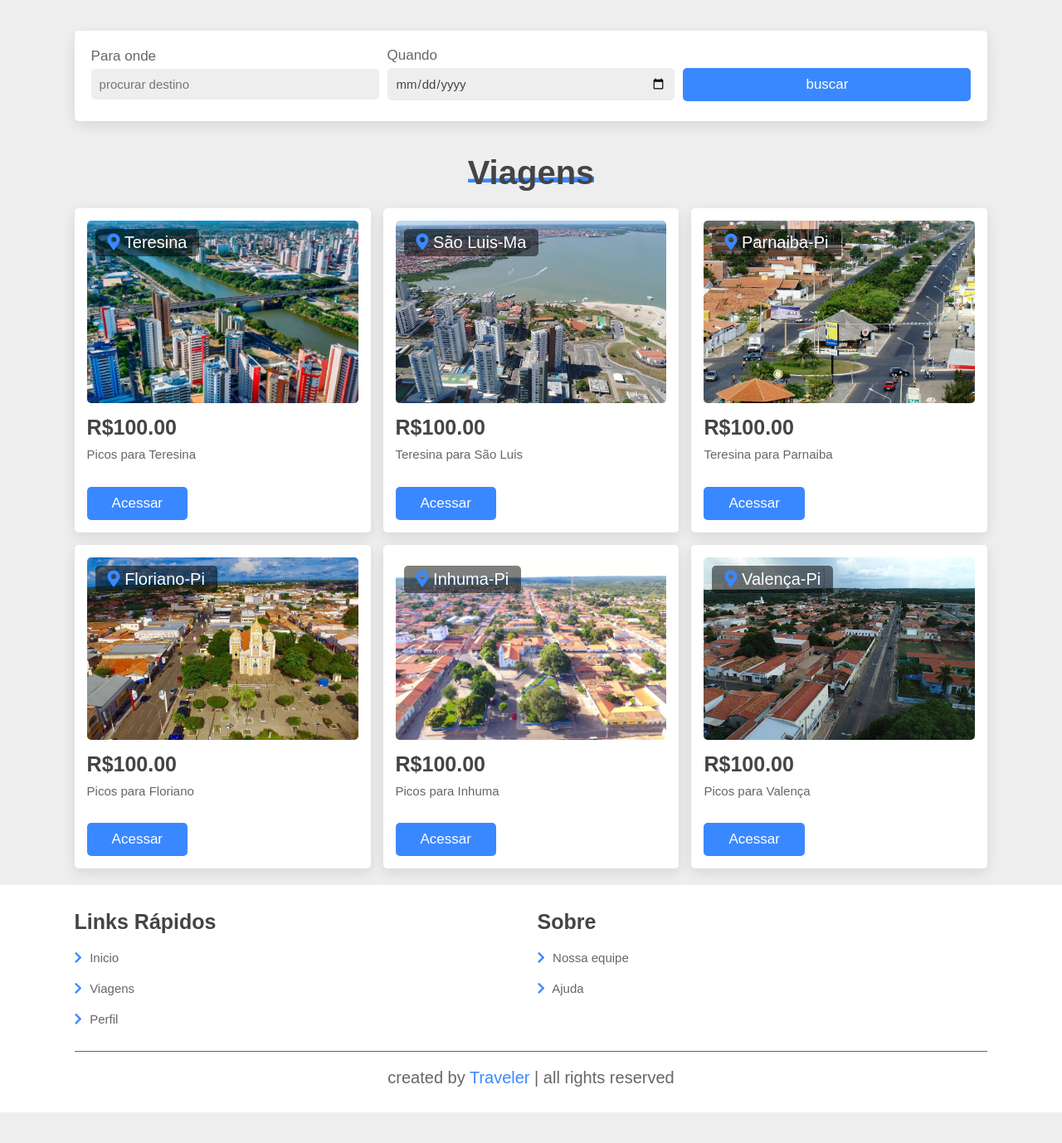
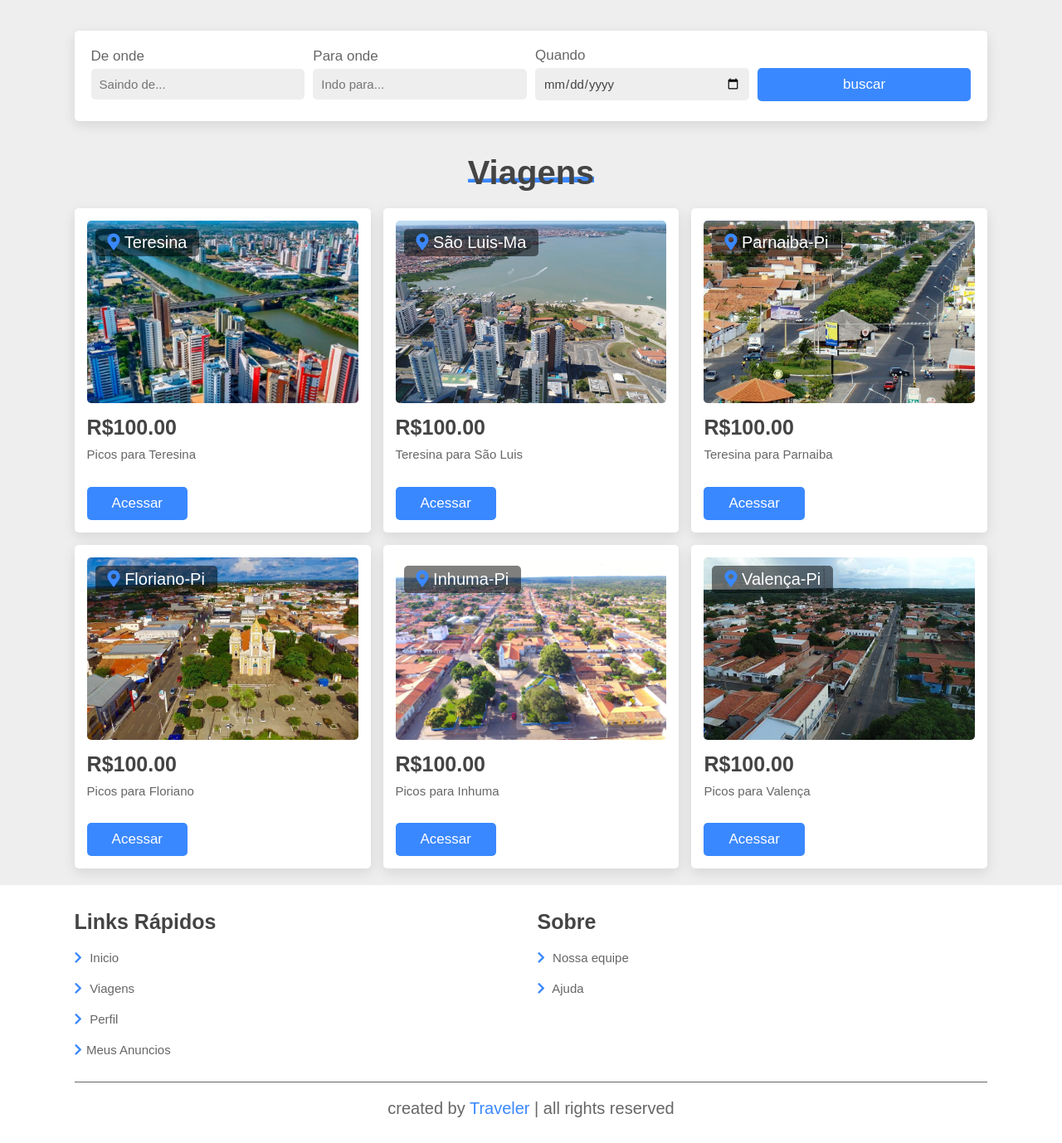
Before and after one commit to ifpi-picos/Traveler-front-end, a plain HTML site: page pages/homepage.html in a window 1280 px wide. Shown: the part 482-1860 px from the top of the page at 83% size. Before the commit the page ends 1823 px from the top, so only its background shows below. Drawn offline with nearby package versions, Linux system fonts and the light colour scheme.

Commit message:
adding filters in dahboard

```diff
--- a/JavaScript/homepage.js
+++ b/JavaScript/homepage.js
@@ -43,7 +43,7 @@ async function filterAnnouncement() {
         const filterAnnouncement = {
             date: filterDate.value,
             endRoute: filterEndRoute.value,
-            // startRoute: filterStartRoute,
+            //startRoute: filterStartRoute,
         }
         const response = await fetch('https://traveler-yd39.onrender.com/announcement/filter',
             {
--- a/JavaScript/login.js
+++ b/JavaScript/login.js
@@ -50,7 +50,7 @@ EmailLogin.addEventListener("keyup", () => {
     if(submitBuutton){
             submitBuutton.addEventListener("click",async (event)=>{
                 submitBuutton.textContent = "...Loading"
-                event.preventDefault()
+                // event.preventDefault()
 
                 await fetch("https://traveler-yd39.onrender.com/authentication/login",{
                     method: 'POST',
@@ -61,6 +61,7 @@ EmailLogin.addEventListener("keyup", () => {
                         email: inputEmail.value,
                         password:senhalogin.value
                     })
+
                 }).then((response) => {
                     if(response.status!== 201){
                         console.log(response)
--- a/pages/homepage.html
+++ b/pages/homepage.html
@@ -43,8 +43,10 @@
         <a href="#">Sobre Nós</a>
     </nav>
 
+
     <div class="login-form">
         <a href="/pages/profilepage.html">Perfil</a>
+        <a href="">Meus Anuncios</a>
         <a href="/index.html">Sair</a>
     </div>
 
@@ -77,8 +79,13 @@
     <form action="">
 
         <div class="inputBox">
+            <span>De onde</span>
+            <input type="text" placeholder="Saindo de...">
+        </div>
+
+        <div class="inputBox">
             <span>Para onde</span>
-            <input id="filterEndRoute" type="text" placeholder="procurar destino">
+            <input id="filterEndRoute" type="text" placeholder="Indo para...">
         </div>
 
         <div class="inputBox">
@@ -176,6 +183,7 @@
 
     </div>
 
+
 </section>
 
 <!-- packages section ends -->
@@ -191,6 +199,7 @@
             <a href="#home"> <i class="fas fa-chevron-right"></i> Inicio </a>
             <a onclick="getAnnouncements()" href="#packages"> <i class="fas fa-chevron-right"></i> Viagens </a>
             <a href="#"> <i class="fas fa-chevron-right"></i> Perfil </a>
+            <a href="#"><i class="fas fa-chevron-right"></i>Meus Anuncios</a>
         </div>
 
         <div class="box" data-aos="fade-up">
```
Also changed, not shown: JavaScript/profilepage.js (+9 -9 lines), style/padrão.css (deleted), style/style.css (line endings or trailing spaces).
